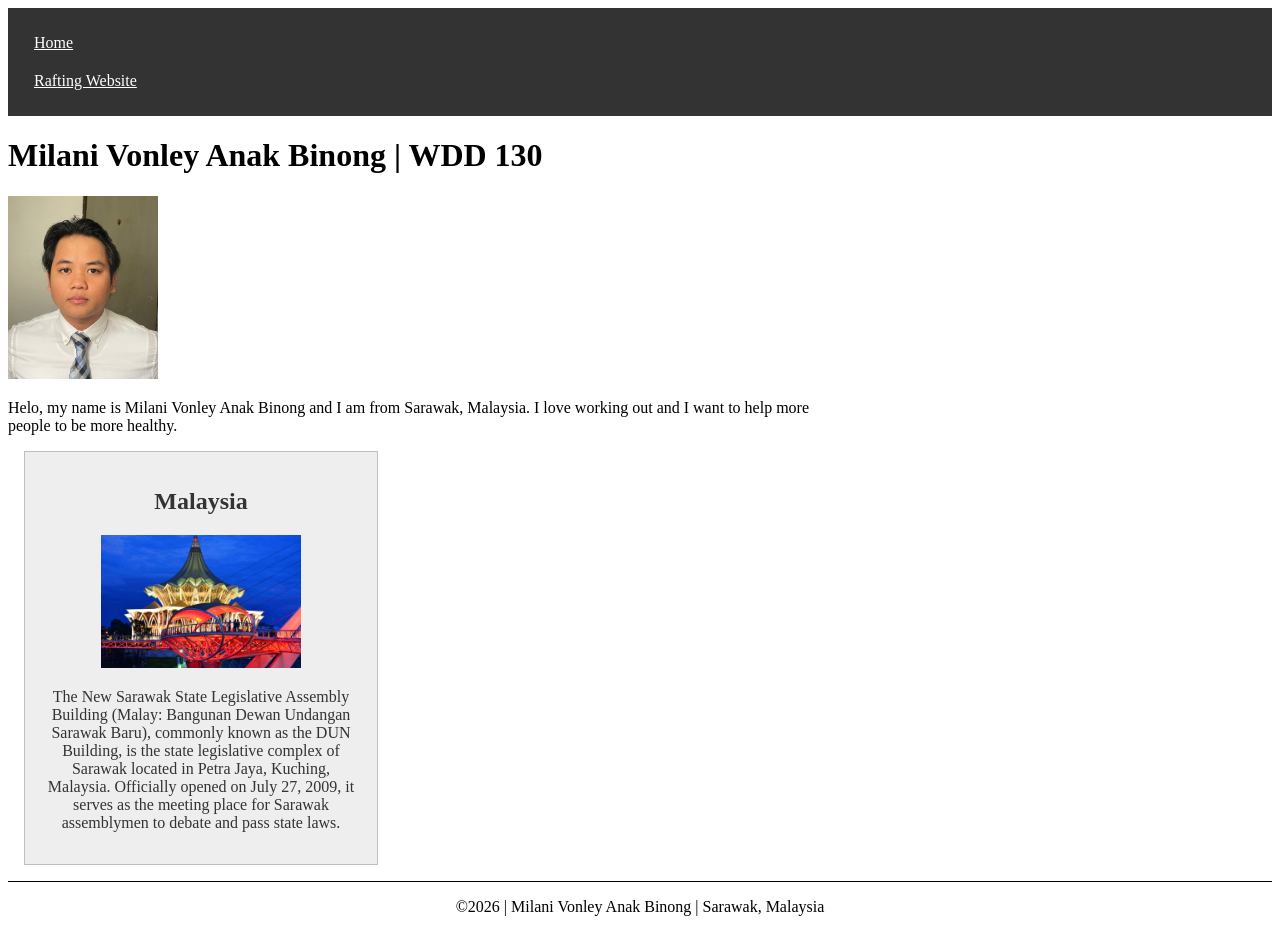
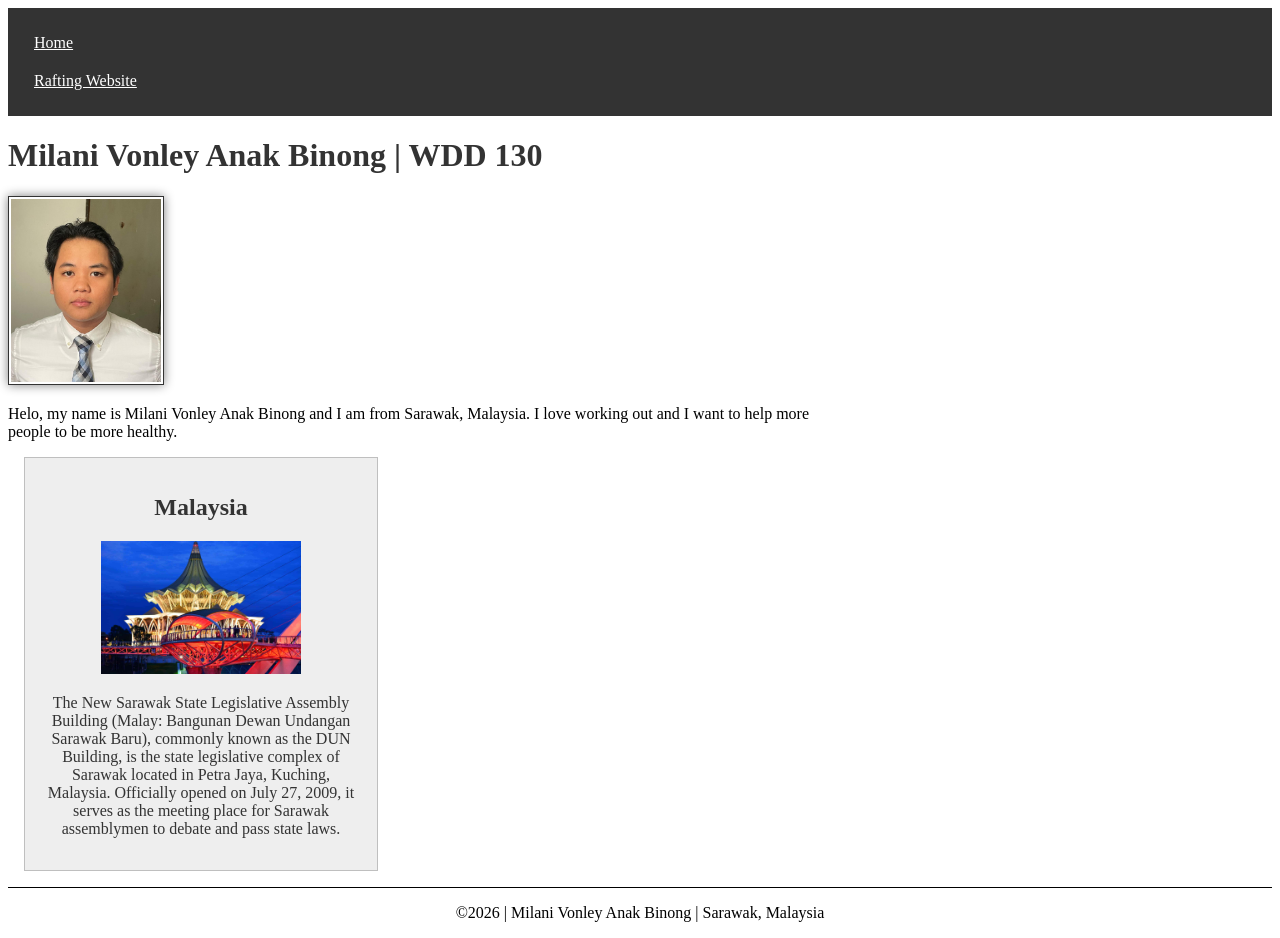
Before and after one commit to milanivonley/wdd130, a plain HTML site: page index.html in a window 1280 px wide. Drawn offline with Linux system fonts and the light colour scheme.

Commit message:
added nav a, h1 and main img

```diff
--- a/styles/styles.css
+++ b/styles/styles.css
@@ -7,6 +7,10 @@ nav a {
     color: white;
     padding: 10px;
     display: block;
+}
+
+h1 {
+    color: #333;
 }
 
 main {
@@ -32,6 +36,9 @@ aside img {
 main img {
     width: 150px;
     height: auto;
+    border: 1px solid #333;
+    padding: 2px;
+    box-shadow: 0 0 10px gray;
 }
 
 p {
```
